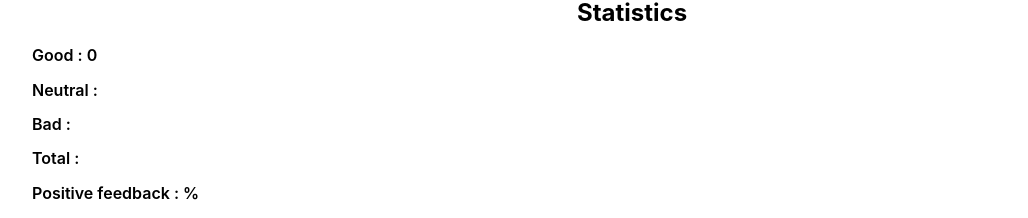
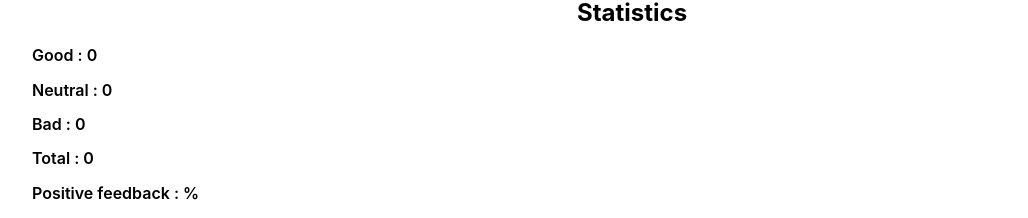
Before and after one commit to SerhiyStepanov/react-tests, a React (Create React App) app: page / in a window 1280 px wide. Shown: the part 119-337 px from the top of the page, without its empty margins (8-1036 px from the left). Built offline with nearby package versions, Linux system fonts and the light colour scheme.

Commit message:
add total

```diff
--- a/src/components/Feedback/AppFeedback.js
+++ b/src/components/Feedback/AppFeedback.js
@@ -15,6 +15,36 @@ export default class AppFeedback extends Component {
       };
     });
   };
+
+  incrementNeutral = (e) => {
+    this.setState((prevState) => {
+      return {
+        neutral: prevState.neutral + 1,
+      };
+    });
+  };
+
+  incrementBad = (e) => {
+    this.setState((prevState) => {
+      return {
+        bad: prevState.bad + 1,
+      };
+    });
+  };
+
+  countTotalFeedback = () => {
+    const values = Object.values(this.state);
+    let total = 0;
+    for (const value of values) {
+      total += value;
+    }
+    return total;
+  };
+
+  countPositiveFeedbackPercentage = () => {
+    console.log();
+  };
+
   render() {
     return (
       <div>
@@ -23,10 +53,14 @@ export default class AppFeedback extends Component {
           <button type="button" className={s.btn} onClick={this.incrementGood}>
             good
           </button>
-          <button type="button" className={s.btn} onClick={this.increment}>
+          <button
+            type="button"
+            className={s.btn}
+            onClick={this.incrementNeutral}
+          >
             neutral
           </button>
-          <button type="button" className={s.btn} onClick={this.increment}>
+          <button type="button" className={s.btn} onClick={this.incrementBad}>
             bad
           </button>
         </div>
@@ -38,13 +72,13 @@ export default class AppFeedback extends Component {
               <p className={s.text}>Good : {this.state.good}</p>
             </li>
             <li>
-              <p className={s.text}>Neutral :</p>
+              <p className={s.text}>Neutral : {this.state.neutral}</p>
             </li>
             <li>
-              <p className={s.text}>Bad :</p>
+              <p className={s.text}>Bad : {this.state.bad} </p>
             </li>
             <li>
-              <p className={s.text}>Total :</p>
+              <p className={s.text}>Total : {this.countTotalFeedback()} </p>
             </li>
             <li>
               <p className={s.text}>Positive feedback : %</p>
```
